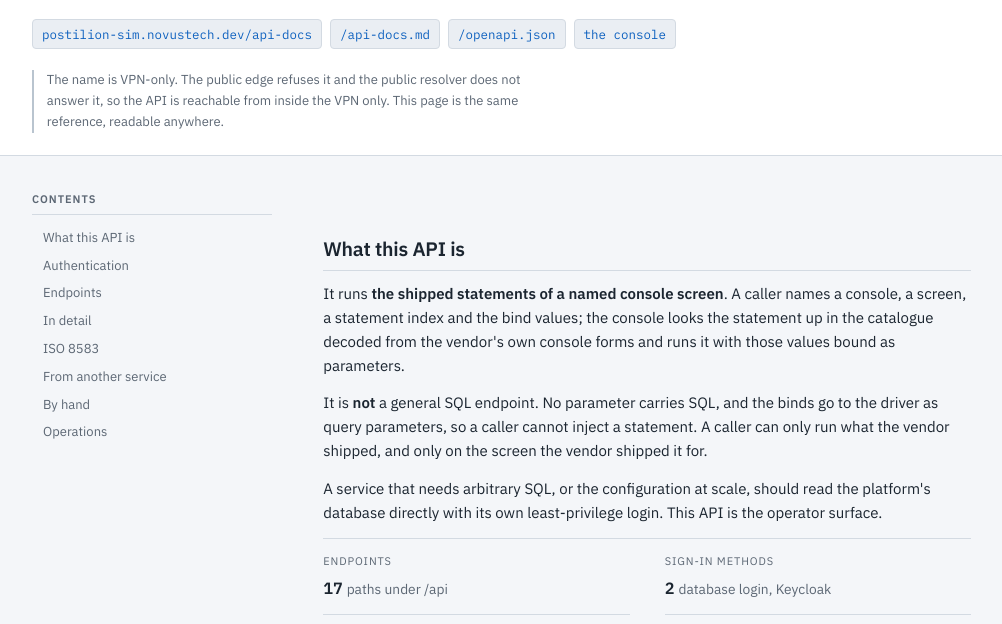
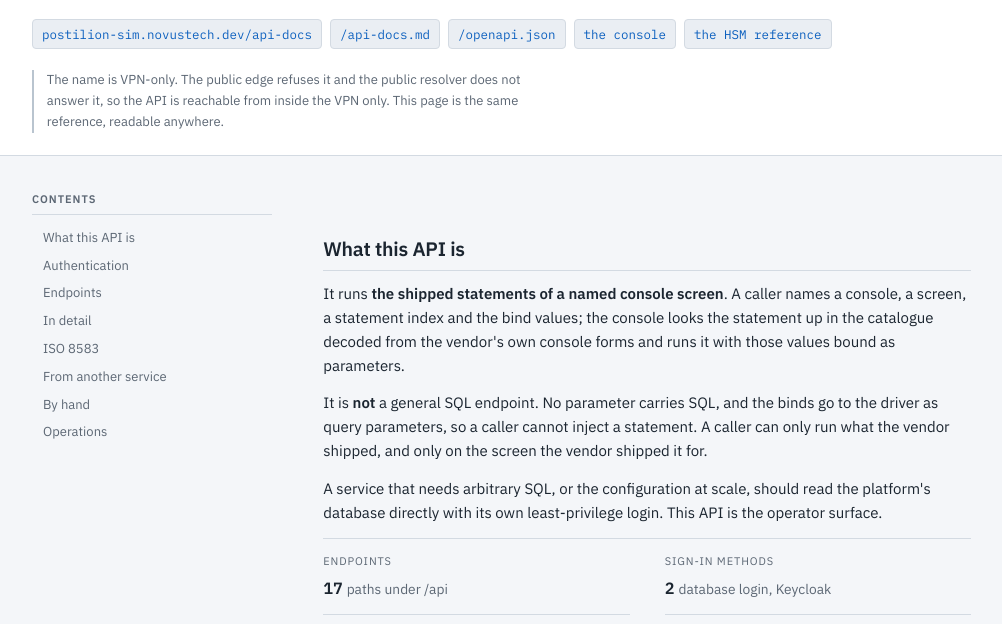
Before and after one commit to novustechdev/aci-postilion-docs, a plain HTML site: page index.html in a window 1280 px wide. Shown: the part 176-800 px from the top of the page, without its empty margins (24-1026 px from the left). Drawn offline with Linux system fonts and the light colour scheme.

Commit message:
Link the HSM reference from the published page
Co-Authored-By: Claude Fable 5.1 <noreply@anthropic.com>

```diff
--- a/index.html
+++ b/index.html
@@ -427,6 +427,7 @@ footer p { margin: 0 0 0.5rem; max-width: 72ch; }
       <li><a href="https://postilion-sim.novustech.dev/api-docs.md" target="_blank" rel="noopener">/api-docs.md</a></li>
       <li><a href="https://postilion-sim.novustech.dev/openapi.json" target="_blank" rel="noopener">/openapi.json</a></li>
       <li><a href="https://postilion-sim.novustech.dev" target="_blank" rel="noopener">the console</a></li>
+      <li><a href="https://postilion-sim.novustech.dev/at1000-docs" target="_blank" rel="noopener">the HSM reference</a></li>
     </ul>
     <p class="vpn-note">
       The name is VPN-only. The public edge refuses it and the public resolver
```
